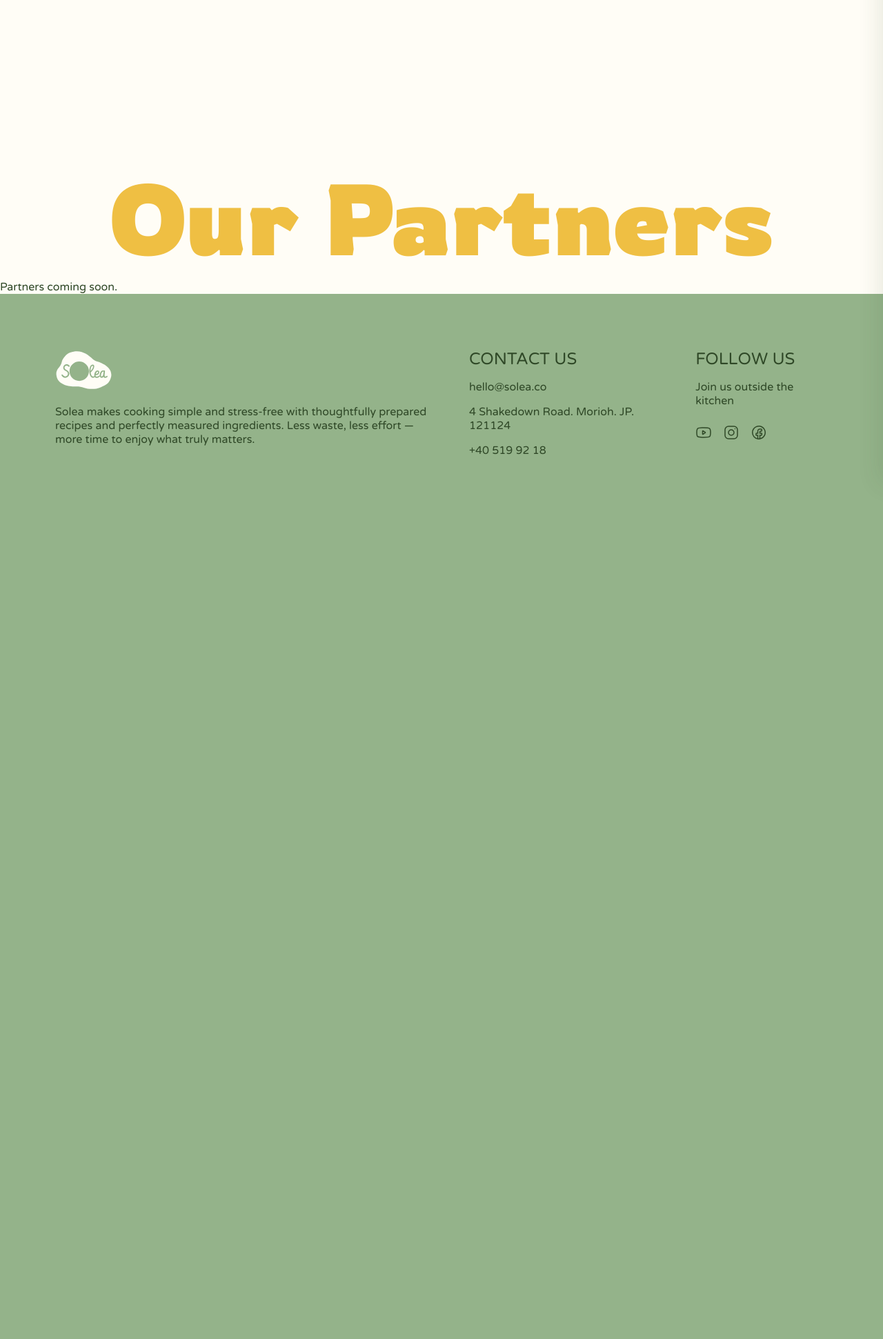
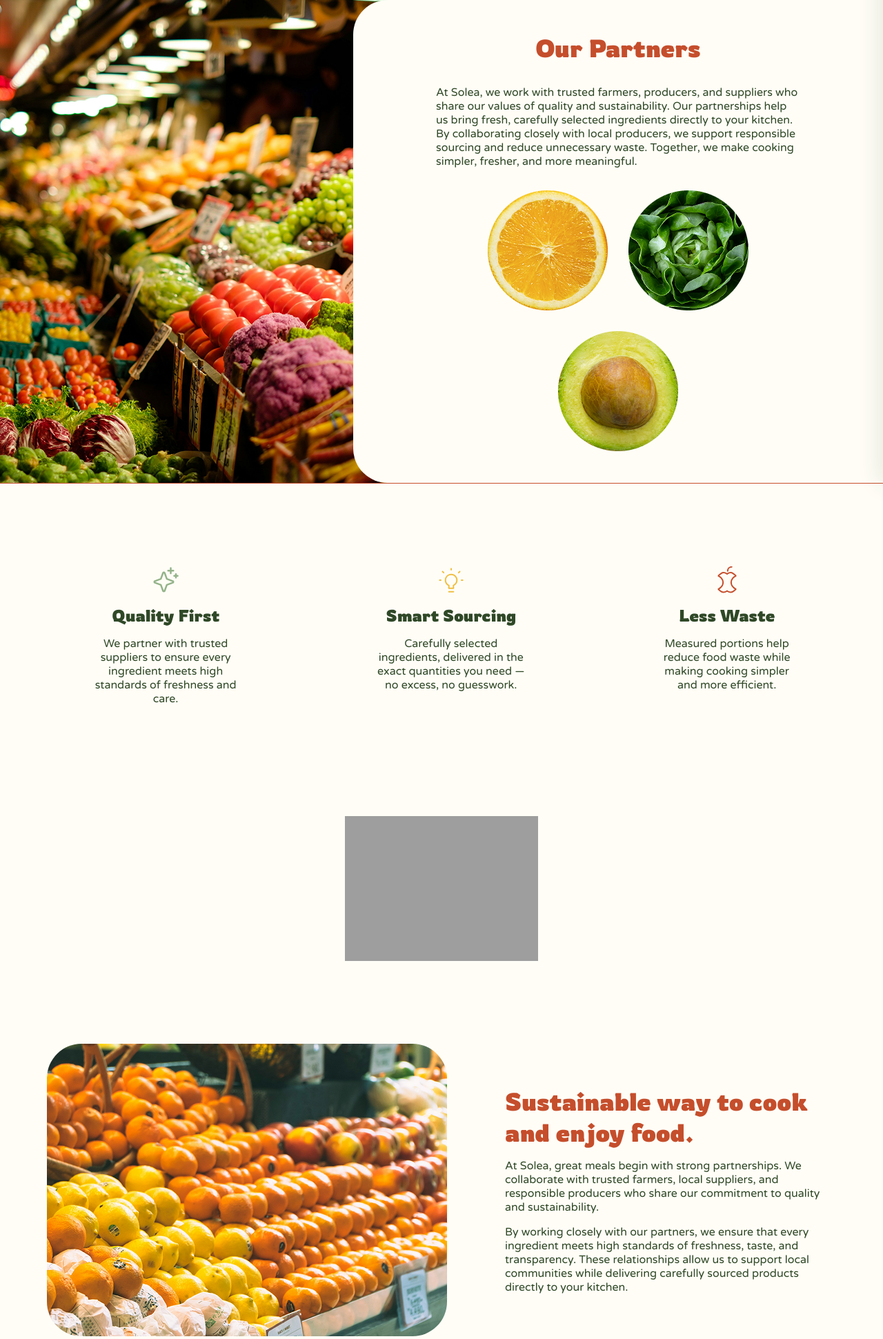
Before and after one commit to sixsixsixsamurai/solea, a Django app: page /partners/ in a window 1280 px wide. Shown: the part 100-2041 px from the top of the page at 69% size. Before the commit the page ends 759 px from the top, so only its background shows below. Run offline with Django 5.2, Linux system fonts and the light colour scheme; data that the repository does not hold is empty; grey boxes are pictures that could not be loaded.

Commit message:
add sustainability and partners pages with images; move category badge to card image corner
- sustainability.html and partners.html fully implemented from tesq reference
- partners.css added with correct /static/ paths
- 13 static images added (backgrounds, icons, product photos)
- menu card: category icon repositioned to top-right corner of product image

Co-Authored-By: Claude Sonnet 4.6 <noreply@anthropic.com>

```diff
--- /dev/null
+++ b/backend/static/css/partners.css
@@ -0,0 +1,133 @@
+.pblock1{
+    background-image: url('/static/images/pblock1.png');
+    background-size: cover;
+    background-position: center;
+    background-repeat: no-repeat;
+    border-bottom: 1px solid #C54E2C;
+}
+
+.ptext1{
+    max-height: 700px;
+    width: 60%;
+    padding: 120px;
+    display: flex;
+    background-color: #FFFDF6;
+    border-radius: 50px;
+    justify-self: flex-end;
+    flex-direction: column;
+    justify-content: center;
+    gap: 32px;
+}
+.ptext1 h2{
+    text-align: center;
+    color: #C54E2C;
+}
+.ptext1 p{
+    text-align: left;
+    max-width: 582px;
+    width: 100%;
+    align-self: center;
+}
+
+.fruts{
+    display: flex;
+    justify-content: center;
+    flex-wrap: wrap;
+    gap: 30px;
+}
+.fruts img{
+    height: 174px;
+    width: 174px;
+}
+
+.pblock2{
+    display: flex;
+    padding-top: 120px;
+    padding-bottom: 160px;
+    padding-left: 123px;
+    padding-right: 123px;
+    justify-content: center;
+    gap: 184px;
+}
+.pcolumn1{
+    display: flex;
+    flex-direction: column;
+    align-items: center;
+    max-width: 275px;
+    text-align: center;
+    gap: 16px;
+}
+.pcolumn1 img{
+    height: 40px;
+    width: 40px;
+}
+
+.pdeco{
+    height: 210px;
+    width: 100%;
+    display: flex;
+    justify-content: center;
+}
+
+.pblock3{
+    padding-top: 120px;
+    display: flex;
+    justify-content: center;
+    align-items: center;
+    gap: 84px;
+}
+.pblock3 img{
+    border-radius: 50px;
+}
+.pcolumn2{
+    display: flex;
+    flex-direction: column;
+    gap: 16px;
+    max-width: 480px;
+}
+.pcolumn2 h2{
+    color: #C54E2C;
+}
+
+.pblock4{
+    padding-bottom: 120px;
+    display: flex;
+    justify-content: center;
+    align-items: center;
+    gap: 84px;
+}
+.pblock4 img{
+    border-radius: 50px;
+}
+
+/* sustainability */
+.sblock1{
+    background-image: url('/static/images/sustainability.png');
+    background-size: cover;
+    background-position: center;
+    background-repeat: no-repeat;
+    border-bottom: 1px solid #C54E2C;
+}
+
+.stext1{
+    max-height: 700px;
+    width: 60%;
+    padding: 120px;
+    display: flex;
+    background-color: #FFFDF6;
+    border-radius: 50px;
+    justify-self: flex-end;
+    flex-direction: column;
+    justify-content: center;
+    gap: 32px;
+}
+.stext1 h2{
+    text-align: center;
+    color: #C54E2C;
+}
+.stext1 p{
+    text-align: left;
+    max-width: 582px;
+    width: 100%;
+    align-self: center;
+}
--- a/backend/templates/partners/partners.html
+++ b/backend/templates/partners/partners.html
@@ -3,24 +3,66 @@
 
 {% block title %}Solea — Partners{% endblock %}
 
+{% block extra_css %}
+<link rel="stylesheet" href="{% static 'css/partners.css' %}">
+{% endblock %}
+
 {% block content %}
-<div class="partners-page">
-    <h1>Our Partners</h1>
-    <div class="partners-grid">
-        {% for partner in partners %}
-        <div class="partner-card">
-            {% if partner.logo %}
-                <img src="{{ partner.logo.url }}" alt="{{ partner.name }}">
-            {% endif %}
-            <h3>{{ partner.name }}</h3>
-            {% if partner.description %}<p>{{ partner.description }}</p>{% endif %}
-            {% if partner.website %}
-                <a href="{{ partner.website }}" target="_blank" rel="noopener">Visit site</a>
-            {% endif %}
+
+<div class="pblock1">
+    <div class="ptext1">
+        <h2>Our Partners</h2>
+        <p>At Solea, we work with trusted farmers, producers, and suppliers who share our values of quality and sustainability. Our partnerships help us bring fresh, carefully selected ingredients directly to your kitchen. By collaborating closely with local producers, we support responsible sourcing and reduce unnecessary waste. Together, we make cooking simpler, fresher, and more meaningful.</p>
+        <div class="fruts">
+            <img src="{% static 'images/f1.png' %}" alt="">
+            <img src="{% static 'images/f2.png' %}" alt="">
+            <img src="{% static 'images/f3.png' %}" alt="">
         </div>
-        {% empty %}
-        <p>Partners coming soon.</p>
-        {% endfor %}
     </div>
 </div>
+
+<div class="pblock2">
+    <div class="pcolumn1">
+        <img src="{% static 'images/sparkle.svg' %}" alt="">
+        <h3>Quality First</h3>
+        <p>We partner with trusted suppliers to ensure every ingredient meets high standards of freshness and care.</p>
+    </div>
+    <div class="pcolumn1">
+        <img src="{% static 'images/light.svg' %}" alt="">
+        <h3>Smart Sourcing</h3>
+        <p>Carefully selected ingredients, delivered in the exact quantities you need — no excess, no guesswork.</p>
+    </div>
+    <div class="pcolumn1">
+        <img src="{% static 'images/applecore.svg' %}" alt="">
+        <h3>Less Waste</h3>
+        <p>Measured portions help reduce food waste while making cooking simpler and more efficient.</p>
+    </div>
+</div>
+
+<div class="pdeco">
+    <img src="{% static 'images/tomatos.svg' %}" alt="">
+</div>
+
+<div class="pblock3">
+    <img src="{% static 'images/fruits.png' %}" alt="Fresh fruits">
+    <div class="pcolumn2">
+        <h2>Sustainable way to cook and enjoy food.</h2>
+        <p>At Solea, great meals begin with strong partnerships. We collaborate with trusted farmers, local suppliers, and responsible producers who share our commitment to quality and sustainability.</p>
+        <p>By working closely with our partners, we ensure that every ingredient meets high standards of freshness, taste, and transparency. These relationships allow us to support local communities while delivering carefully sourced products directly to your kitchen.</p>
+    </div>
+</div>
+
+<div class="deco">
+    <img src="{% static 'images/deco.svg' %}" alt="">
+</div>
+
+<div class="pblock4">
+    <div class="pcolumn2">
+        <h2>Together, We Make It Possible.</h2>
+        <p>At Solea, our partners are at the heart of everything we do. Together, we create a system that values quality, transparency, and thoughtful sourcing at every step.</p>
+        <p>By combining trusted relationships with smart delivery, we make cooking simpler while reducing unnecessary waste. It's a shared effort that turns everyday meals into something more meaningful — for you, and for the world around you.</p>
+    </div>
+    <img src="{% static 'images/products.png' %}" alt="Products">
+</div>
+
 {% endblock %}
```
Also changed, not shown: backend/static/css/menu.css (+22 -2 lines), backend/templates/core/sustainability.html (+30 -4 lines), backend/templates/recipes/menu.html (+11 -5 lines), backend/static/images/applecore.svg (added), backend/static/images/f1.png (added), backend/static/images/f2.png (added), backend/static/images/f3.png (added), backend/static/images/fruits.png (added), backend/static/images/light.svg (added), backend/static/images/pblock1.png (added), backend/static/images/products.png (added), backend/static/images/protein.svg (added), backend/static/images/sparkle.svg (added), backend/static/images/sustainability.png (added), 4 more files.
